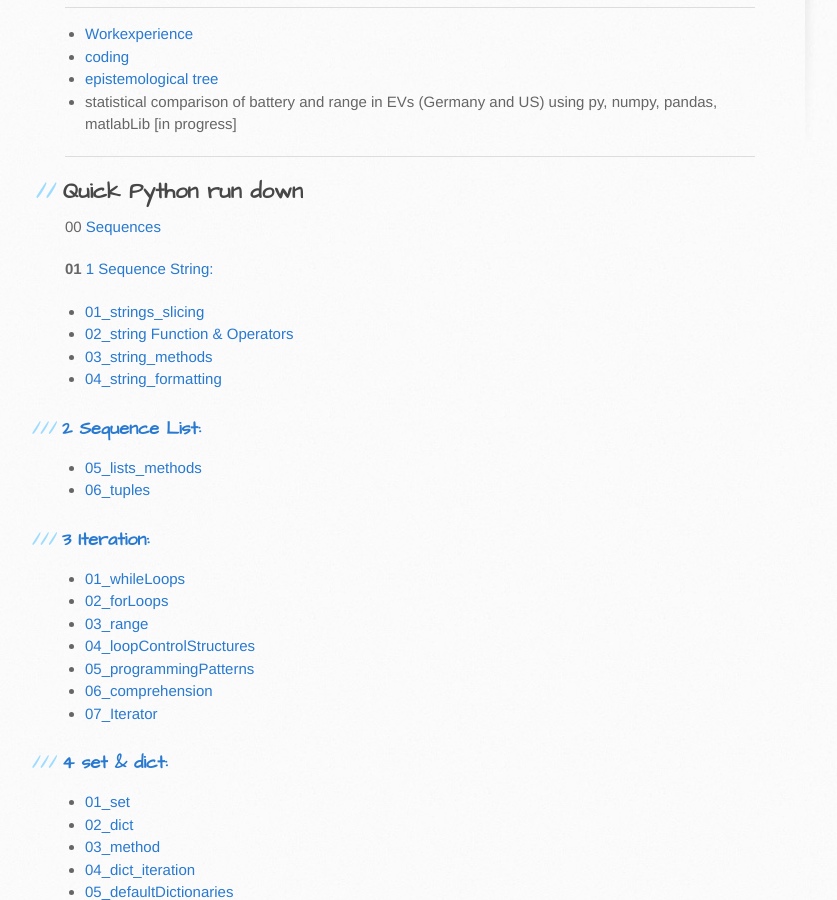
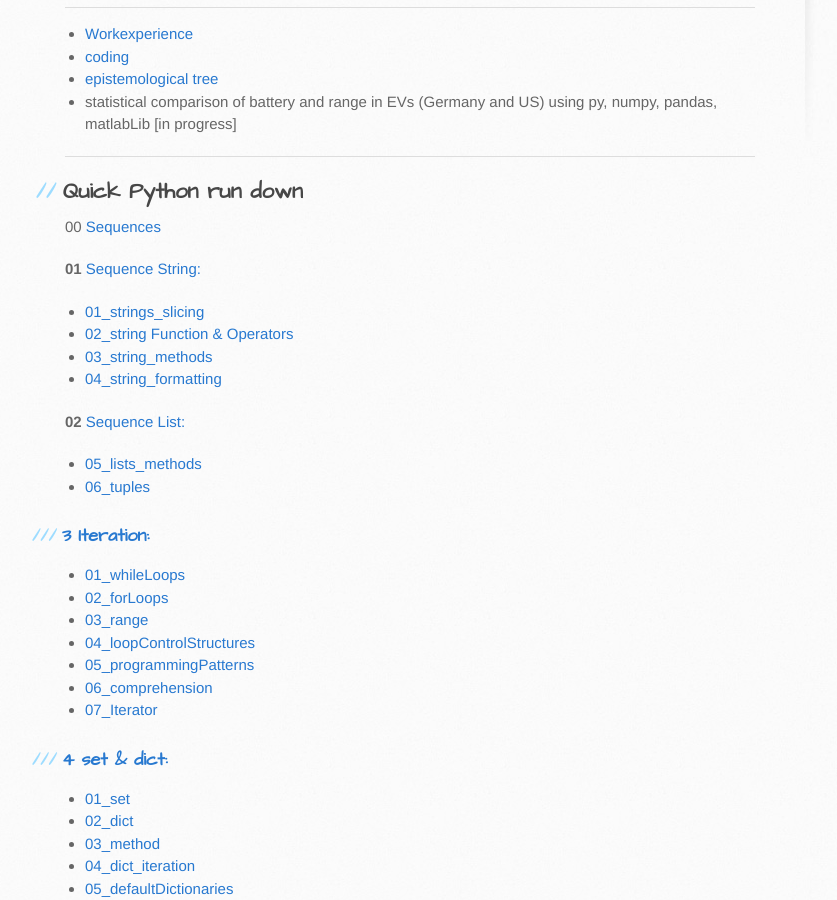
Before and after one commit to trumpfheller/trumpfheller.github.io, a Jekyll site: the page built from index.md, in a window 1280 px wide and 900 px high, scrolled down 584 px. Shown: the whole window, without its empty margins (95-932 px from the left). Built offline with Jekyll 4.4.1, drawn with Linux system fonts in a browser that asks for light colours.

Commit message:
Update index.md

```diff
--- a/index.md
+++ b/index.md
@@ -32,14 +32,14 @@ layout: default
 
 00 [Sequences](./pythonic/02_string_listTuple/06_sequences.html)
 
-**01** [1 Sequence String:](./pythonic/02_string_listTuple/02_01_strings.html)
+**01** [Sequence String:](./pythonic/02_string_listTuple/02_01_strings.html)
 
 - [01_strings_slicing](./pythonic/02_string_listTuple/02_02_strings_slicing.html)
 - [02_string Function & Operators](./pythonic/02_string_listTuple/03_stringOperators_functions.html)
 - [03_string_methods](./pythonic/02_string_listTuple/04_string_methods.html)
 - [04_string_formatting](./pythonic/02_string_listTuple/05_string_formatting.html)
 
-### [2 Sequence List:](./pythonic/02_string_listTuple/07_lists.html)
+**02** [Sequence List:](./pythonic/02_string_listTuple/07_lists.html)
 
 - [05_lists_methods](./pythonic/02_string_listTuple/08_lists_methods.html)
 - [06_tuples](./pythonic/02_string_listTuple/09_tuples.html)
```
